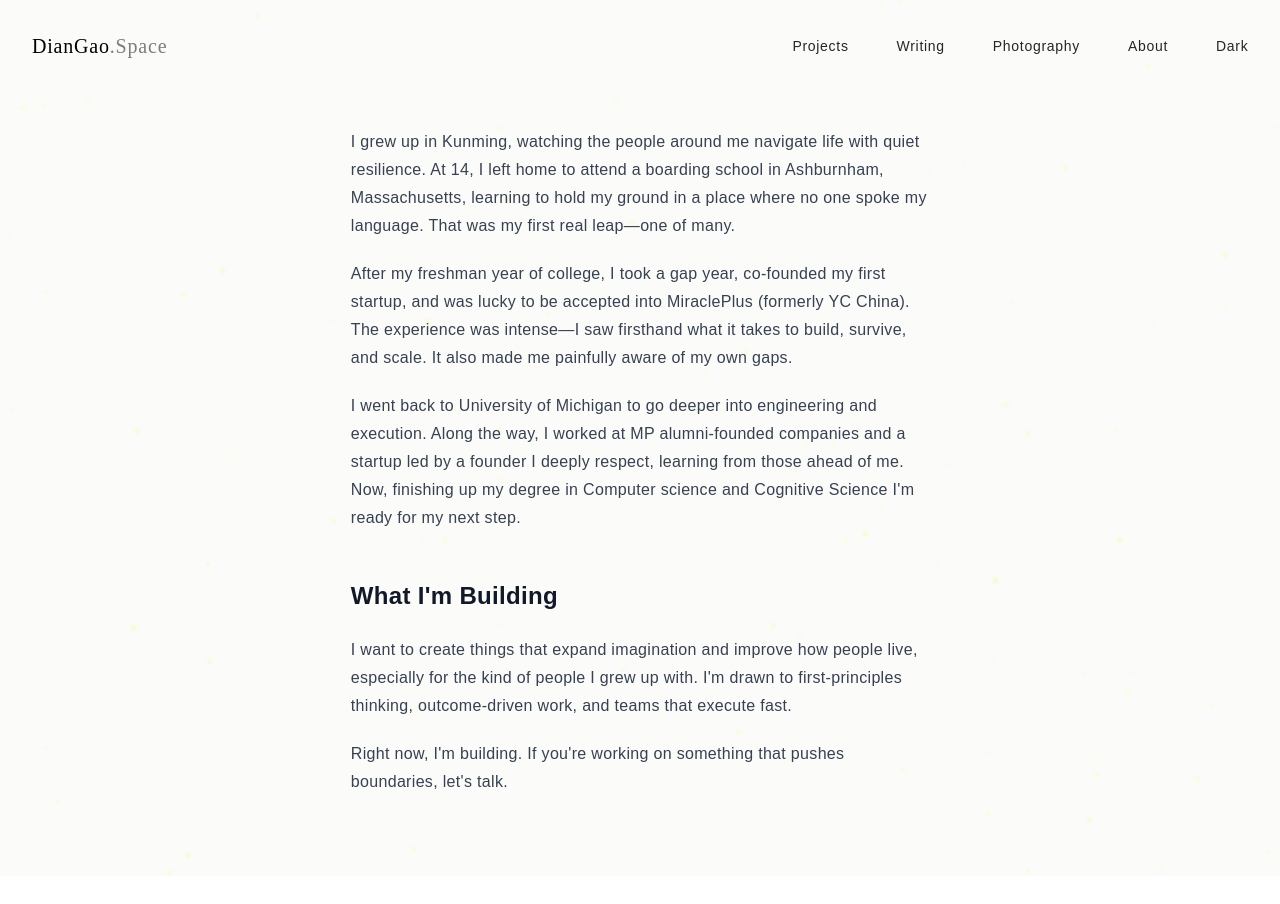
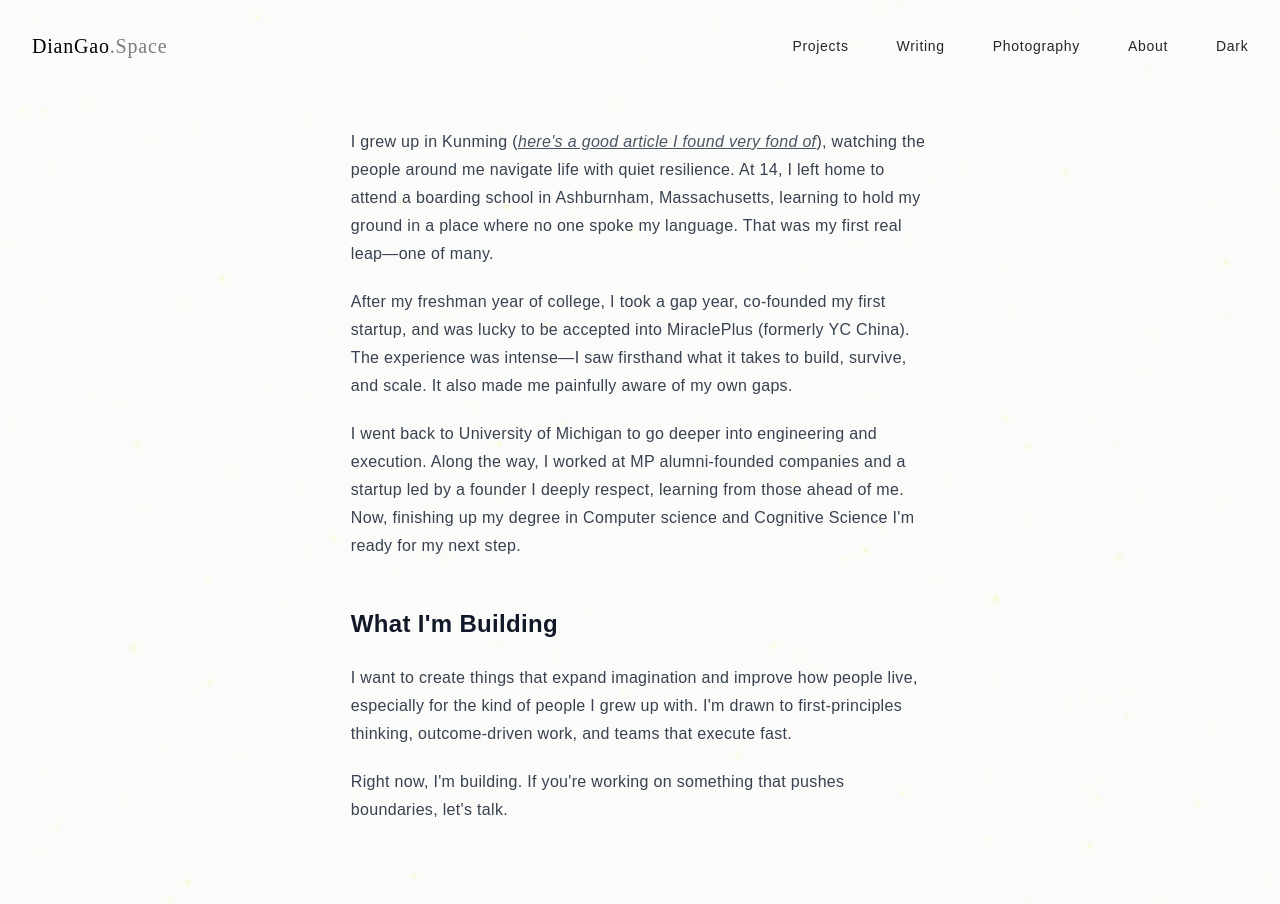
Before and after one commit to diangao/diangao.space, a Next.js app: page /about in a window 1280 px wide. Before the commit the page ends 876 px from the top, so only its background shows below. Built offline with nearby package versions, Linux system fonts and the light colour scheme.

Commit message:
added link

```diff
--- a/src/app/about/page.tsx
+++ b/src/app/about/page.tsx
@@ -1,13 +1,21 @@
 'use client'
 import { motion } from "framer-motion";
 import Navigation from "@/components/Navigation";
+import Link from "next/link";
 
 export default function About() {
   return (
     <div className="min-h-screen px-4 sm:px-6 lg:px-8 pt-32 pb-20">
       <div className="prose dark:prose-invert mx-auto">
         <p>
-          I grew up in Kunming, watching the people around me navigate life with quiet resilience. At 14, I left home to attend a boarding school in Ashburnham, Massachusetts, learning to hold my ground in a place where no one spoke my language. That was my first real leap—one of many.
+          I grew up in Kunming (
+          <Link
+            href="https://www.thebeijinger.com/blog/2023/06/15/get-lost-kunming-yunnans-underrated-capital-city"
+            className="underline hover:opacity-70 transition-opacity italic text-gray-600 dark:text-gray-400"
+          >
+            here's a good article I found very fond of
+          </Link>
+          ), watching the people around me navigate life with quiet resilience. At 14, I left home to attend a boarding school in Ashburnham, Massachusetts, learning to hold my ground in a place where no one spoke my language. That was my first real leap—one of many.
         </p>
 
         <p>
```
